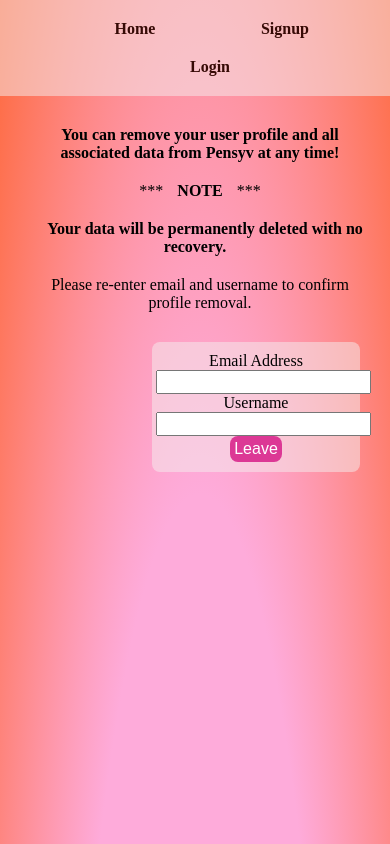
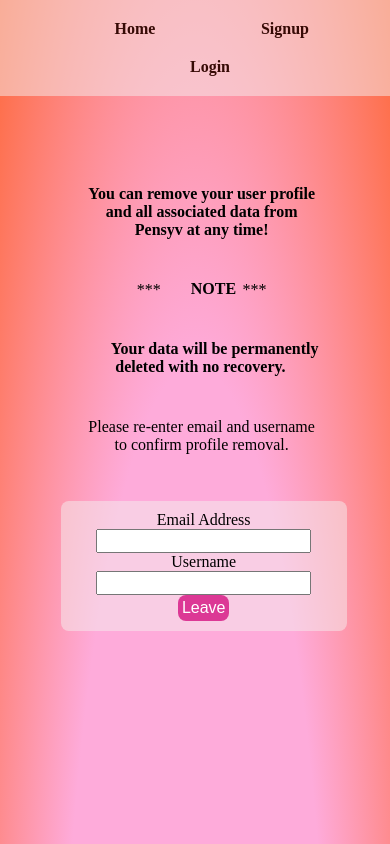
Before and after one commit to holliscrowder/pensyv-website, a React (Create React App) app in the folder client/: page /leave in a window 390 px wide. Shown: the top 844 px of the page. Built offline with nearby package versions, Linux system fonts and the light colour scheme; no server answers.

Commit message:
iphone css

```diff
--- a/client/src/App.css
+++ b/client/src/App.css
@@ -1,9 +1,8 @@
 .App {
-    background: radial-gradient(#feabda, #feabda, #fe6b41);;
-    width: 100%;
-    height: 400%;
+    background: radial-gradient(#feabda, #feabda, #fe6b41);
+    height: min(400%, 2500px);
     position: absolute; top: 0; left: 0; bottom: 0;
-    min-width: 400px;
+    width: min(100%, 2000px);
   }
 
 .NavBar {
--- a/client/src/components/LeaveForm.css
+++ b/client/src/components/LeaveForm.css
@@ -1,12 +1,13 @@
-.leave {
+/* .leave {
     text-align: center;
-}
+    margin-top: min(36px, 20%);
+    margin-left: min(30%, 10px);
+} */
 
 .leave form {
     background-color: rgb(246, 240, 240, 0.5);
-    position: absolute; left: 38%;
-    width: 24%;
+    margin-left: min(30%, 10px);
     border-radius: 8px;
     padding: 10px 4px;
-    min-width: 200px;
+    min-width: min(40%, 200px);
 }
--- a/client/src/components/ProfileForm.css
+++ b/client/src/components/ProfileForm.css
@@ -8,8 +8,8 @@ button {
     text-align: center;
     padding: 10px 4px;
     background-color: rgb(246, 240, 240, 0.5);
-    width: 20%;
-    position: absolute; left: 40%;
+    width: min(80%, 300px);
+    /* position: absolute; left: 40%; */
     border-radius: 8px;
 }
 
--- a/client/src/components/SurveyForm.css
+++ b/client/src/components/SurveyForm.css
@@ -1,5 +1,6 @@
 .survey {
     background-color: rgb(246, 240, 240, 0.5);
-    width: 40%;
-    position: absolute; left: 30%;
+    width: min(80%, 400px);
+    margin-left: 10%;
+    padding: 10px 4px;
 }
--- a/client/src/pages/Home.css
+++ b/client/src/pages/Home.css
@@ -6,5 +6,5 @@
 
 .mission h2 {
     color: rgb(236, 65, 213);
-    padding: 6% 0 0 0;
+    padding: 20% 0 0 0;
 }
--- a/client/src/pages/Leave.css
+++ b/client/src/pages/Leave.css
@@ -1,4 +1,8 @@
 .leave {
     text-align: center;
-    padding: 10px 10px 10px 10px;
+    padding: 1%;
+    margin-top: min(36px, 20%);
+    /* min-width: min(60%, 100px); */
+    width: min(80%, 300px);
+    margin-left: 10%;
 }
--- a/client/src/pages/Profile.css
+++ b/client/src/pages/Profile.css
@@ -1,19 +1,25 @@
 .profile_header {
     text-align: center;
     padding: 2% 0 2% 0;
+    margin-top: min(36px, 20%);
 }
 
 .profile_instructions {
     text-align: center;
     padding: 1%;
+    margin-top: min(36px, 25%);
+    min-width: min(100%, 150px);
 }
 
 .profile {
     text-align: left;
     padding: 2%;
+    width: min(80%, 300px);
+    margin-left: min(10%, 100px);
 }
 
 .updated {
     text-align: center;
     padding: 2%;
+    margin-top: min(36px, 25%);
 }
--- a/client/src/pages/Survey.css
+++ b/client/src/pages/Survey.css
@@ -7,26 +7,30 @@
 .mood_header {
     text-align: center;
     padding: 2% 0 2% 0;
+    margin-top: min(36px, 20%);
 }
 
 .mood_instructions {
     text-align: left;
-    /* width: 60%; */
-    padding: 0.2% 30%;
-    min-width: 400px;
+    width: 60%;
+    margin-left: 10%;
+    width: min(80%, 400px);
+    font-size: 14px;
 }
 
 .survey {
     text-align: left;
     /* width: 60%; */
-    padding: 1%;
+    /* padding: 1%; */
     border-radius: 8px;
-    min-width: 400px;
+    width: min(100%, 400px);
 }
 
 .submitted {
     text-align: center;
     padding: 2%;
+    margin-top: min(36px, 25%);
+    width: min(100%, 400px);
 }
 
 .loading {
@@ -34,7 +38,7 @@
 }
 
 .main {
-    min-width: 400px;
+    min-width: min(100%, 250px);
     min-height: 600px;
-    margin-top: min(36px, 20%);
+    margin-top: min(36px, 25%);
 }
```
